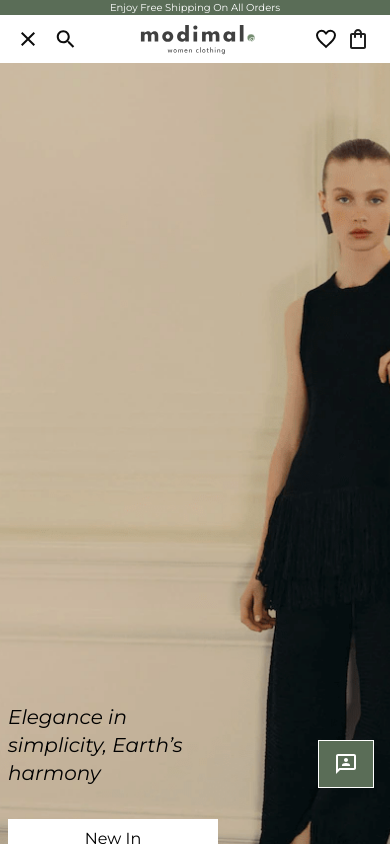
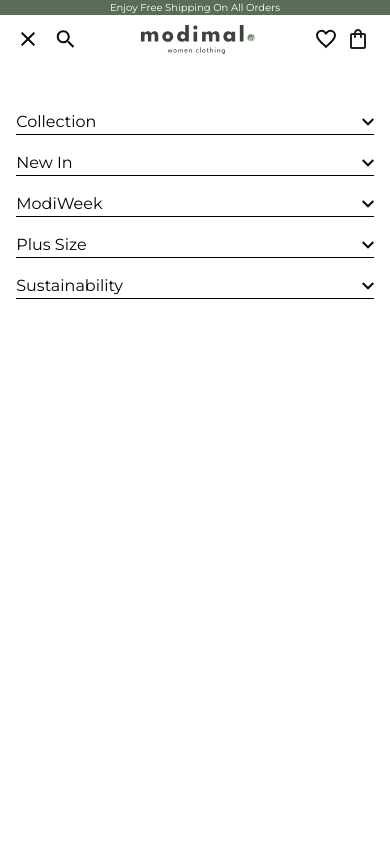
Before and after one commit to javadyousefi1/modimal-front, a React (Vite) app: page / in a window 390 px wide. Both pictures are taken after a click on the button 32 px from the left and 39 px from the top of the page. Shown: the top 844 px of the page. Built offline with nearby package versions, Linux system fonts and the light colour scheme.

Commit message:
set open and close style on arrow of dropDoen

```diff
--- a/src/components/Header.tsx
+++ b/src/components/Header.tsx
@@ -2,6 +2,7 @@ import { useState } from "react";
 
 // framer-motion
 import { motion } from "framer-motion";
+import DropDown from "./shared/DropDown";
 
 const Header = () => {
   const [isOpenMobileMenu, setIsOpenMobileMenu] = useState(false);
@@ -177,21 +178,19 @@ const Header = () => {
           height: isOpenMobileMenu ? "calc(100vh - 62px)" : "0px",
           opacity: isOpenMobileMenu ? 1 : 0,
         }}
-        style={{ overflow: "hidden", zIndex: "30px" }}
+        style={{ overflow: "hidden" }}
         variants={{
           open: { opacity: 1, height: "calc(100vh - 62px)" },
           collapsed: { opacity: 0, height: 0 },
         }}
         transition={{ duration: 0.3, ease: "easeInOut" }}
         exit={{ opacity: 0 }}
-        className="fixed left-0 w-full top-[62px] bg-white"
+        className="fixed left-0 w-full top-[62px] bg-white z-50 "
       >
         {/* map on menu */}
         <div className="flex flex-col items-center mt-12 gap-y-4">
           {menus.map((item) => (
-            <div>
-              {item.title}
-            </div>
+            <DropDown item={item}/>
           ))}
         </div>
       </motion.div>
--- /dev/null
+++ b/src/components/shared/DropDown.tsx
@@ -0,0 +1,54 @@
+import { useState } from "react";
+
+// Define an interface for the props
+interface DropDownProps {
+  item: {
+    title: string;
+  };
+  children: string;
+  href: string;
+}
+
+// Use the interface as the generic parameter for React.FC
+const DropDown: React.FC<DropDownProps> = ({ item, children, href }) => {
+  const [isOpenDropDown, setIsOpenDropDown] = useState(false);
+
+  const handleOpenDropDown = () => {
+    setIsOpenDropDown((prev) => !prev);
+  };
+
+  return (
+    <>
+      <div
+        className="w-11/12 border-b-[1px] border-black flex justify-between items-center"
+        onClick={handleOpenDropDown}
+      >
+        <span className="">{item.title}</span>
+        <div>
+          <svg
+            width="12"
+            height="8"
+            viewBox="0 0 12 8"
+            fill="none"
+            xmlns="http://www.w3.org/2000/svg"
+            className={`transform transition-transform duration-500 ease-in-out ${
+              isOpenDropDown ? "rotate-180" : "rotate-0"
+            }`}
+          >
+            <path
+              d="M1.41 0.294922L6 4.87492L10.59 0.294922L12 1.70492L6 7.70492L0 1.70492L1.41 0.294922Z"
+              fill="#0C0C0C"
+            />
+          </svg>
+        </div>
+      </div>
+      {isOpenDropDown && (
+        <a className="flex justify-center items-end gap-y-2 pl-4" href={href}>
+          {children}
+        </a>
+      )}
+    </>
+  );
+};
+
+export default DropDown;
```
